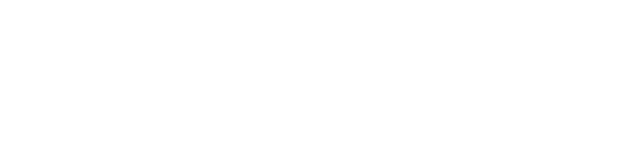
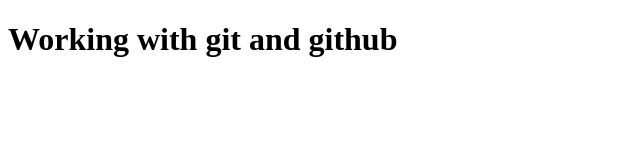
Before and after one commit to MADIWALAR-AKSHATA/project2, a plain HTML site: page index.html in a window 1280 px wide. Shown: the whole page, without its empty margins (0-640 px from the left). Drawn offline with Linux system fonts and the light colour scheme.

Commit message:
made changes in index.html and README.md and create new style.css file

```diff
--- a/index.html
+++ b/index.html
@@ -7,6 +7,6 @@
     <title>Sample code</title>
 </head>
 <body>
-
+    <h1>Working with git and github</h1>
 </body>
 </html>
```
Also changed, not shown: style.css (added), 1 other file.
